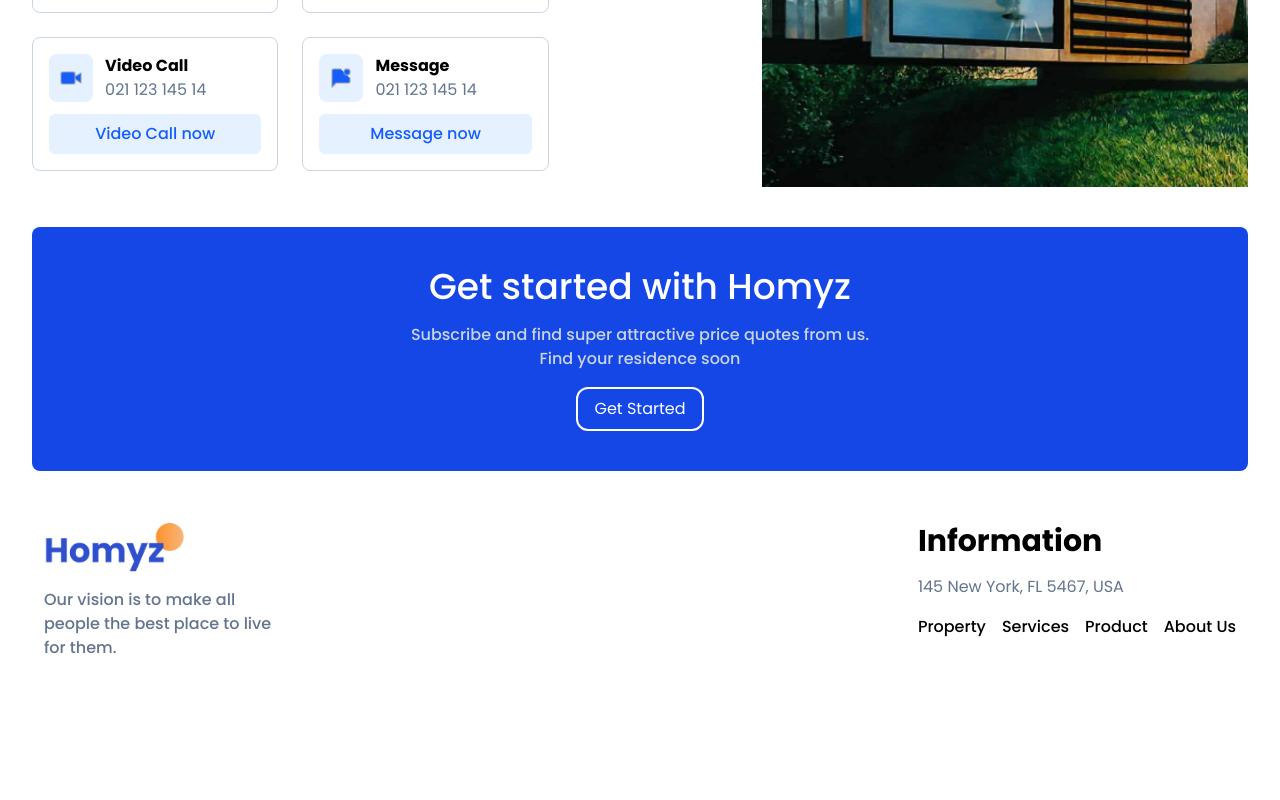
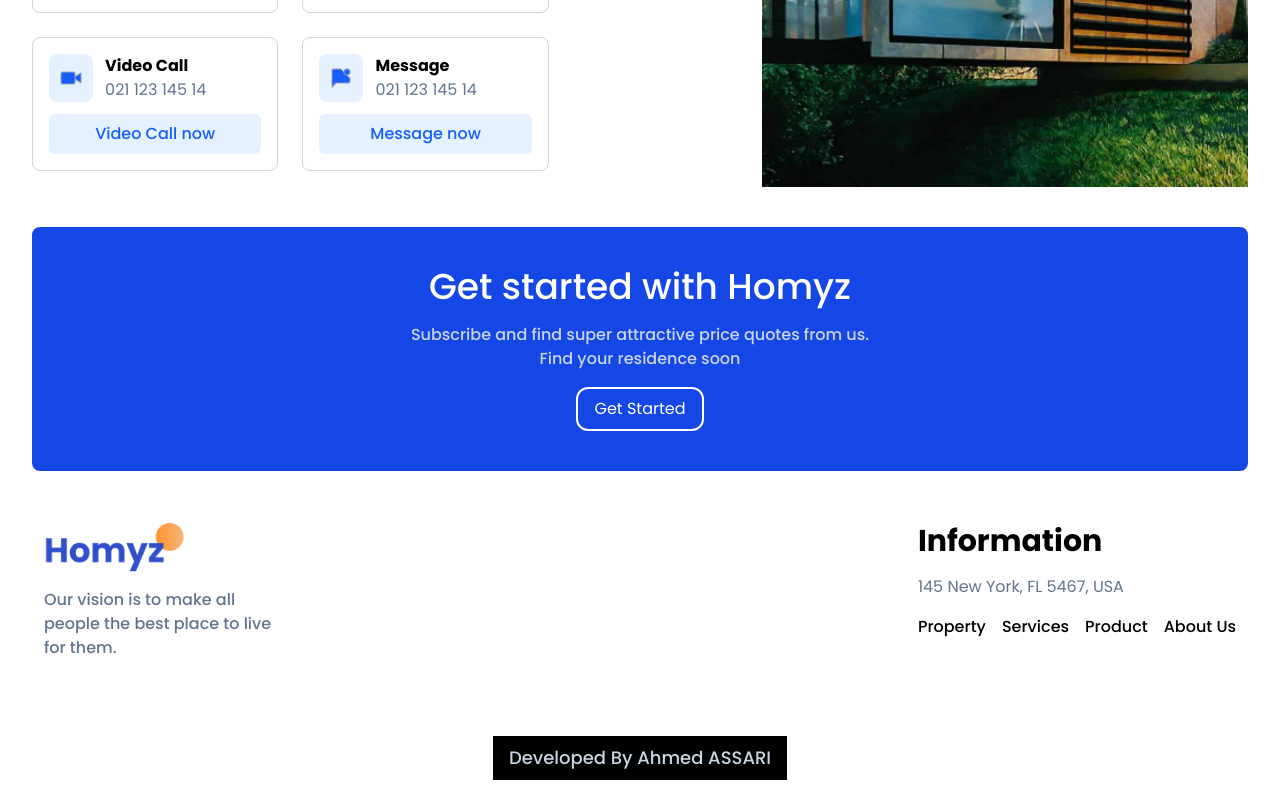
Before and after one commit to xb-16/real_estate, a React (Vite) app: page / in a window 1280 px wide. Shown: the part 2726-3526 px from the top of the page. Before the commit the page ends 3442 px from the top, so only its background shows below. Built offline with nearby package versions, Linux system fonts and the light colour scheme.

Commit message:
describing the project

```diff
--- a/src/components/Footer.jsx
+++ b/src/components/Footer.jsx
@@ -62,6 +62,7 @@ export default function Footer() {
           </ul>
         </motion.div>
       </div>
+      <div className="mx-auto px-4 py-2 my-5 text-slate-300 font-medium text-lg bg-black w-fit">Developed By Ahmed ASSARI</div>
     </footer>
   );
 }
```
Also changed, not shown: Thumbnail.png (added), 1 other file (tests, documents, lock files or other folders).
